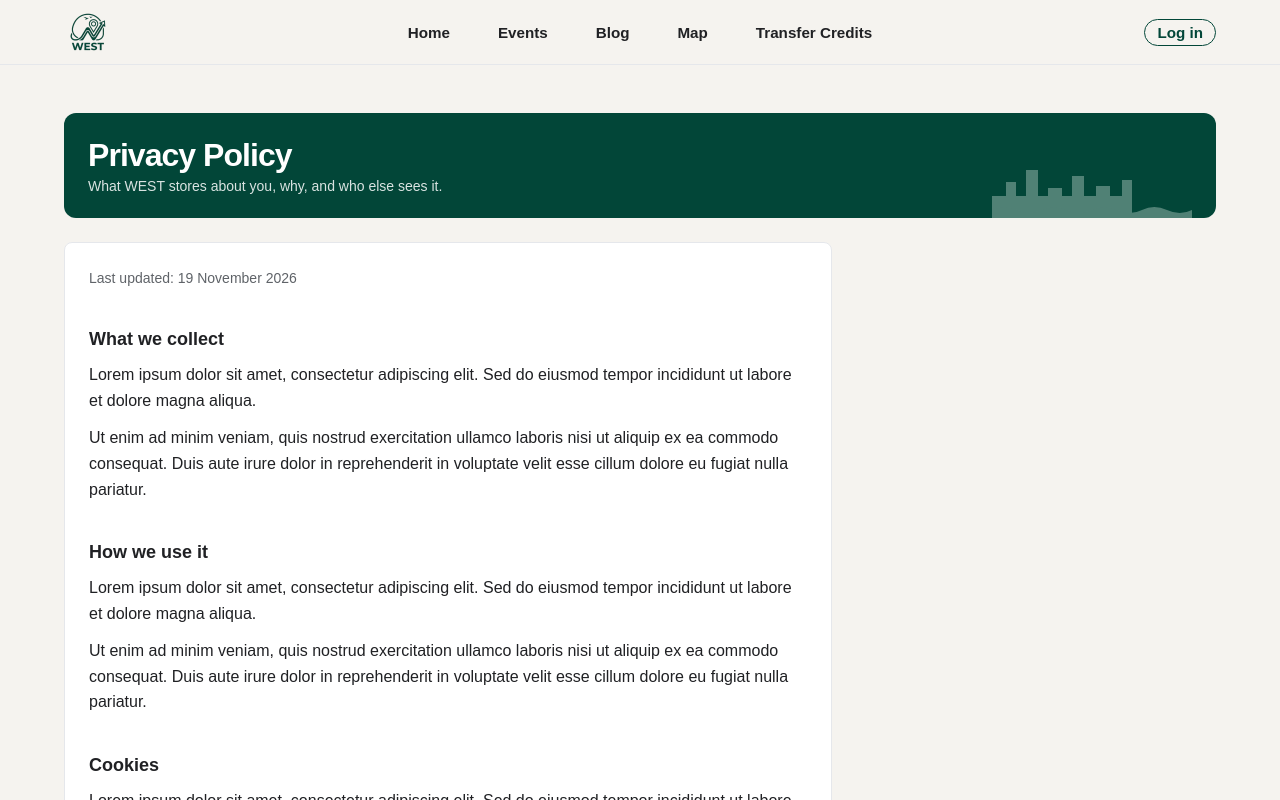
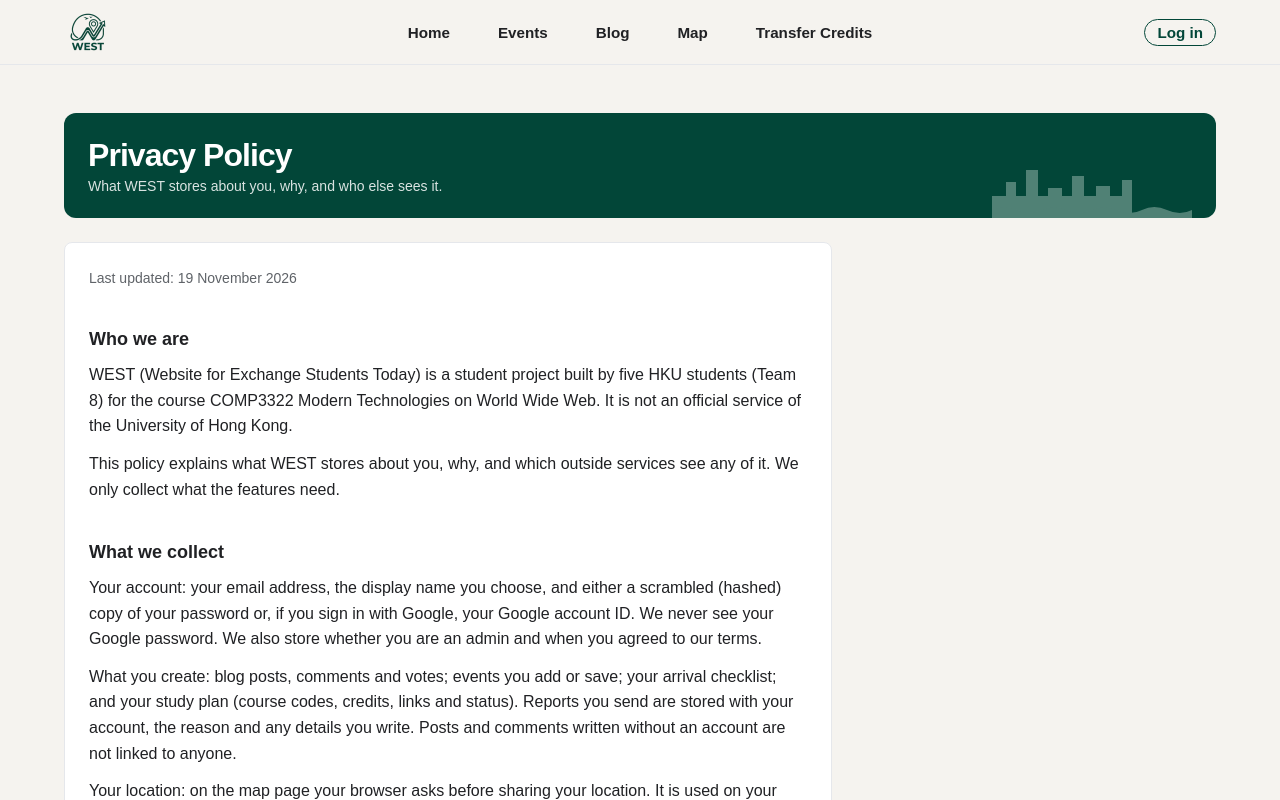
Before and after one commit to riggautam/Team8_COMP3322_GroupProject, a React (Vite) app in the folder frontend/: page /privacy in a window 1280 px wide. Built offline with nearby package versions, Linux system fonts and the light colour scheme; no server answers.

Commit message:
docs: write the privacy policy, terms and credits pages

```diff
--- a/frontend/src/pages/legal/CreditsPage.jsx
+++ b/frontend/src/pages/legal/CreditsPage.jsx
@@ -1,33 +1,42 @@
 import InfoPage from './InfoPage.jsx'
 
-// Placeholder text for now: replace each paragraph with the real wording before the final.
+// Every outside service, library, image and borrowed piece of code. The course requires
+// anything taken from online sources to be cited here, so add to it whenever that happens.
 const SECTIONS = [
   {
-    heading: 'Services',
+    heading: "Services",
     paragraphs: [
-      'Lorem ipsum dolor sit amet, consectetur adipiscing elit. Sed do eiusmod tempor incididunt ut labore et dolore magna aliqua.',
-      'Ut enim ad minim veniam, quis nostrud exercitation ullamco laboris nisi ut aliquip ex ea commodo consequat. Duis aute irure dolor in reprehenderit in voluptate velit esse cillum dolore eu fugiat nulla pariatur.',
+      "Google Maps JavaScript API: the campus map, its markers and the 3D view.",
+      "Google Routes API: walking directions on the map page.",
+      "Sign in with Google (Google Identity, OAuth 2.0): logging in with a Google account.",
+      "OpenRouter, with the NVIDIA Nemotron 3 Ultra model (nvidia/nemotron-3-ultra-550b-a55b:free): suggestions for matching courses.",
+      "Open-Meteo: the weather on the dashboard. Weather data by Open-Meteo.com, licensed under CC BY 4.0.",
+      "Hosting: a server provided by the HKU Department of Computer Science for COMP3322.",
     ],
   },
   {
-    heading: 'Libraries',
+    heading: "Libraries",
     paragraphs: [
-      'Lorem ipsum dolor sit amet, consectetur adipiscing elit. Sed do eiusmod tempor incididunt ut labore et dolore magna aliqua.',
-      'Ut enim ad minim veniam, quis nostrud exercitation ullamco laboris nisi ut aliquip ex ea commodo consequat. Duis aute irure dolor in reprehenderit in voluptate velit esse cillum dolore eu fugiat nulla pariatur.',
+      "Frontend: React and React DOM, React Router, and Vite with @vitejs/plugin-react (all MIT License).",
+      "Backend: Node.js and Express, with express-session, express-mysql-session, express-rate-limit and mysql2 (all MIT License), bcryptjs (BSD-3-Clause License), and nodemon during development (MIT License).",
+      "Database and deployment: MySQL, Docker, Docker Compose and Nginx.",
     ],
   },
   {
-    heading: 'Images and icons',
+    heading: "Images and icons",
     paragraphs: [
-      'Lorem ipsum dolor sit amet, consectetur adipiscing elit. Sed do eiusmod tempor incididunt ut labore et dolore magna aliqua.',
-      'Ut enim ad minim veniam, quis nostrud exercitation ullamco laboris nisi ut aliquip ex ea commodo consequat. Duis aute irure dolor in reprehenderit in voluptate velit esse cillum dolore eu fugiat nulla pariatur.',
+      "The WEST logo and the city skyline drawings were made by the WEST team.",
+      "The university logos (HKU, Queen's University, Simon Fraser University, UNSW Sydney, The University of Queensland and Western University) belong to their universities and are used only to show which university is which.",
+      "The small line icons were / adapted from Feather Icons (MIT License) / Lucide (ISC License).",
+      "Map images © Google.",
     ],
   },
   {
-    heading: 'Code adapted from online sources',
+    heading: "Code adapted from online sources",
     paragraphs: [
-      'Lorem ipsum dolor sit amet, consectetur adipiscing elit. Sed do eiusmod tempor incididunt ut labore et dolore magna aliqua.',
-      'Ut enim ad minim veniam, quis nostrud exercitation ullamco laboris nisi ut aliquip ex ea commodo consequat. Duis aute irure dolor in reprehenderit in voluptate velit esse cillum dolore eu fugiat nulla pariatur.',
+      "The distance and direction (bearing) calculations on the map use the standard haversine and initial-bearing formulas, as explained in Chris Veness's \"Calculate distance, bearing and more between Latitude/Longitude points\" (Movable Type Scripts, MIT License).",
+      "Loading Google Maps, the map markers and walking directions follow examples in the Google Maps Platform documentation. Google sign-in follows Google's \"Using OAuth 2.0 for Web Server Applications\" guide. Rate limiting follows the express-rate-limit documentation.",
+      "Some code and text were drafted with help from AI assistants (Google's Gemmini, DeepSeek and Kimi) and then reviewed, tested and committed by team members, in line with the course's rules on AI use.",
     ],
   },
 ]
--- a/frontend/src/pages/legal/PrivacyPage.jsx
+++ b/frontend/src/pages/legal/PrivacyPage.jsx
@@ -1,47 +1,65 @@
 import InfoPage from './InfoPage.jsx'
 
-// Placeholder text for now: replace each paragraph with the real wording before the final.
 const SECTIONS = [
   {
-    heading: 'What we collect',
+    heading: "Who we are",
     paragraphs: [
-      'Lorem ipsum dolor sit amet, consectetur adipiscing elit. Sed do eiusmod tempor incididunt ut labore et dolore magna aliqua.',
-      'Ut enim ad minim veniam, quis nostrud exercitation ullamco laboris nisi ut aliquip ex ea commodo consequat. Duis aute irure dolor in reprehenderit in voluptate velit esse cillum dolore eu fugiat nulla pariatur.',
+      "WEST (Website for Exchange Students Today) is a student project built by five HKU students (Team 8) for the course COMP3322 Modern Technologies on World Wide Web. It is not an official service of the University of Hong Kong.",
+      "This policy explains what WEST stores about you, why, and which outside services see any of it. We only collect what the features need.",
     ],
   },
   {
-    heading: 'How we use it',
+    heading: "What we collect",
     paragraphs: [
-      'Lorem ipsum dolor sit amet, consectetur adipiscing elit. Sed do eiusmod tempor incididunt ut labore et dolore magna aliqua.',
-      'Ut enim ad minim veniam, quis nostrud exercitation ullamco laboris nisi ut aliquip ex ea commodo consequat. Duis aute irure dolor in reprehenderit in voluptate velit esse cillum dolore eu fugiat nulla pariatur.',
+      "Your account: your email address, the display name you choose, and either a scrambled (hashed) copy of your password or, if you sign in with Google, your Google account ID. We never see your Google password. We also store whether you are an admin and when you agreed to our terms.",
+      "What you create: blog posts, comments and votes; events you add or save; your arrival checklist; and your study plan (course codes, credits, links and status). Reports you send are stored with your account, the reason and any details you write. Posts and comments written without an account are not linked to anyone.",
+      "Your location: on the map page your browser asks before sharing your location. It is used on your device to show where you are and to follow your route. It reaches our server only when you press Walk there from My location, so Google can plan the route, and it is never saved.",
     ],
   },
   {
-    heading: 'Cookies',
+    heading: "How we use it",
     paragraphs: [
-      'Lorem ipsum dolor sit amet, consectetur adipiscing elit. Sed do eiusmod tempor incididunt ut labore et dolore magna aliqua.',
-      'Ut enim ad minim veniam, quis nostrud exercitation ullamco laboris nisi ut aliquip ex ea commodo consequat. Duis aute irure dolor in reprehenderit in voluptate velit esse cillum dolore eu fugiat nulla pariatur.',
+      "To run your account and keep you logged in, to show your own checklist, study plan and saved events, and to show your display name next to what you post.",
+      "To keep WEST safe: logins, sign-ups, posts, reports, route requests and course lookups are limited per account or per internet address. Those counts are kept only in the server's memory and are cleared within an hour.",
+      "We do not sell your data, show ads, or use analytics or tracking tools.",
     ],
   },
   {
-    heading: 'Services we share data with',
+    heading: "Cookies",
     paragraphs: [
-      'Lorem ipsum dolor sit amet, consectetur adipiscing elit. Sed do eiusmod tempor incididunt ut labore et dolore magna aliqua.',
-      'Ut enim ad minim veniam, quis nostrud exercitation ullamco laboris nisi ut aliquip ex ea commodo consequat. Duis aute irure dolor in reprehenderit in voluptate velit esse cillum dolore eu fugiat nulla pariatur.',
+      "WEST uses one cookie, west.sid, and only once you log in. It holds a random session ID that tells our server who you are; the session itself is stored in our database. Page scripts can't read it, browsers don't send it with requests that other websites make to WEST in the background, and it expires after 7 days or when you log out.",
+      "There are no advertising or tracking cookies. The map on the map page is loaded from Google, which may use its own browser storage as described in Google's privacy policy.",
     ],
   },
   {
-    heading: 'Keeping and deleting your data',
+    heading: "Services we share data with",
     paragraphs: [
-      'Lorem ipsum dolor sit amet, consectetur adipiscing elit. Sed do eiusmod tempor incididunt ut labore et dolore magna aliqua.',
-      'Ut enim ad minim veniam, quis nostrud exercitation ullamco laboris nisi ut aliquip ex ea commodo consequat. Duis aute irure dolor in reprehenderit in voluptate velit esse cillum dolore eu fugiat nulla pariatur.',
+      "Google Maps: the map page loads Google's map in your browser, so Google sees your internet address and the part of the map you look at. To plan a walking route, our server sends Google's Routes API the starting point (your location or the place you typed) and the destination.",
+      "Google sign-in: if you choose Continue with Google, Google shares your basic profile (email address, name, Google account ID and profile picture link). We keep only your email address, name and Google account ID.",
+      "OpenRouter: when you look for matching courses, our server sends the course details and the two universities to an AI model through OpenRouter (currently NVIDIA Nemotron). Your name and email are not sent. Free AI models may keep the requests they receive, so don't put personal information in course details.",
+      "Course websites: when you paste a course link, our server visits that page to read the course information.",
+      "Open-Meteo: our server asks Open-Meteo for the weather in Hong Kong. Nothing about you is sent.",
     ],
   },
   {
-    heading: 'Contact',
+    heading: "Who can see what",
     paragraphs: [
-      'Lorem ipsum dolor sit amet, consectetur adipiscing elit. Sed do eiusmod tempor incididunt ut labore et dolore magna aliqua.',
-      'Ut enim ad minim veniam, quis nostrud exercitation ullamco laboris nisi ut aliquip ex ea commodo consequat. Duis aute irure dolor in reprehenderit in voluptate velit esse cillum dolore eu fugiat nulla pariatur.',
+      "Blog posts, comments and events are public: anyone can read them, with the display name of the person who posted them (or Anonymous, or WEST for our sample events). Vote totals are public; who voted is not shown.",
+      "Your checklist, study plan, saved events and reports are private to you. Admins can see reported and hidden content and who posted it, so they can moderate it. Team members who run the server can access the database.",
+    ],
+  },
+  {
+    heading: "Keeping and deleting your data",
+    paragraphs: [
+      "You can delete your own posts, comments, events, checklist items and study plan entries at any time.",
+      "To delete your whole account, email us from the address on the account (see Contact). This removes your account, checklist, study plan, votes, saved events and reports. Your posts and comments stay but show as Anonymous, and your events show as added by WEST; tell us if you want those removed too.",
+      "The web server keeps standard access logs (internet address, page requested and time) to help us find problems. When the course ends, the server and everything in its database may be deleted.",
+    ],
+  },
+  {
+    heading: "Contact",
+    paragraphs: [
+      "Questions about your data, or want it deleted? Email csenq@hku.hk or speak to any member of Team 8.",
     ],
   },
 ]
--- a/frontend/src/pages/legal/TermsPage.jsx
+++ b/frontend/src/pages/legal/TermsPage.jsx
@@ -1,55 +1,67 @@
 import InfoPage from './InfoPage.jsx'
 
-// Placeholder text for now: replace each paragraph with the real wording before the final.
 const SECTIONS = [
   {
-    heading: 'Using WEST',
+    heading: "Using WEST",
     paragraphs: [
-      'Lorem ipsum dolor sit amet, consectetur adipiscing elit. Sed do eiusmod tempor incididunt ut labore et dolore magna aliqua.',
-      'Ut enim ad minim veniam, quis nostrud exercitation ullamco laboris nisi ut aliquip ex ea commodo consequat. Duis aute irure dolor in reprehenderit in voluptate velit esse cillum dolore eu fugiat nulla pariatur.',
+      "WEST is a free student project for HKU exchange students, made for the course COMP3322. It is not an official HKU service, and nothing on it is official university advice.",
+      "By creating an account or posting on WEST, you agree to these terms and to our Privacy Policy. If you don't agree, please don't use WEST.",
     ],
   },
   {
-    heading: 'Your account',
+    heading: "Your account",
     paragraphs: [
-      'Lorem ipsum dolor sit amet, consectetur adipiscing elit. Sed do eiusmod tempor incididunt ut labore et dolore magna aliqua.',
-      'Ut enim ad minim veniam, quis nostrud exercitation ullamco laboris nisi ut aliquip ex ea commodo consequat. Duis aute irure dolor in reprehenderit in voluptate velit esse cillum dolore eu fugiat nulla pariatur.',
+      "Use a real email address and keep your password to yourself; passwords need at least 8 characters. You are responsible for what happens on your account.",
+      "If you sign in with Google using the same email as an existing WEST account, the two are joined and the old password is removed, so from then on you sign in with Google.",
+      "We may suspend or delete accounts that break these terms.",
     ],
   },
   {
-    heading: 'What you post',
+    heading: "What you post",
     paragraphs: [
-      'Lorem ipsum dolor sit amet, consectetur adipiscing elit. Sed do eiusmod tempor incididunt ut labore et dolore magna aliqua.',
-      'Ut enim ad minim veniam, quis nostrud exercitation ullamco laboris nisi ut aliquip ex ea commodo consequat. Duis aute irure dolor in reprehenderit in voluptate velit esse cillum dolore eu fugiat nulla pariatur.',
+      "Anyone can read blog posts, comments and events, even without an account. Don't post anything you wouldn't want other students to see.",
+      "Don't post spam or advertising, offensive or abusive content, other people's personal information, false or misleading information, or anything illegal or that you don't have the right to share. Events must be real and their details accurate.",
+      "You keep ownership of what you post and allow WEST to show it on the site. You can edit or delete your own posts and events, and delete your own comments.",
+      "Without an account you can post up to 5 posts and comments an hour. With an account you can add up to 10 events an hour.",
     ],
   },
   {
-    heading: 'Reports and moderation',
+    heading: "Reports and moderation",
     paragraphs: [
-      'Lorem ipsum dolor sit amet, consectetur adipiscing elit. Sed do eiusmod tempor incididunt ut labore et dolore magna aliqua.',
-      'Ut enim ad minim veniam, quis nostrud exercitation ullamco laboris nisi ut aliquip ex ea commodo consequat. Duis aute irure dolor in reprehenderit in voluptate velit esse cillum dolore eu fugiat nulla pariatur.',
+      "If something breaks these rules, use its Report link. You need to be logged in, and each person can report an item once.",
+      "When three different people report the same item, it is hidden automatically until an admin reviews it. Admins can keep, hide, restore or delete reported content, and can remove anything that breaks these terms without warning.",
     ],
   },
   {
-    heading: 'Course matches are suggestions',
+    heading: "Course matches are suggestions",
     paragraphs: [
-      'Lorem ipsum dolor sit amet, consectetur adipiscing elit. Sed do eiusmod tempor incididunt ut labore et dolore magna aliqua.',
-      'Ut enim ad minim veniam, quis nostrud exercitation ullamco laboris nisi ut aliquip ex ea commodo consequat. Duis aute irure dolor in reprehenderit in voluptate velit esse cillum dolore eu fugiat nulla pariatur.',
+      "Course matches and match percentages are rough estimates made by an AI model from the information you give it. They are not official equivalencies and may be wrong.",
+      "Always confirm credit transfers with your home university and HKU before you rely on them. The approved, pending and rejected statuses in your study plan are only notes for yourself.",
     ],
   },
   {
-    heading: 'No warranty',
+    heading: "Maps, events and other information",
     paragraphs: [
-      'Lorem ipsum dolor sit amet, consectetur adipiscing elit. Sed do eiusmod tempor incididunt ut labore et dolore magna aliqua.',
-      'Ut enim ad minim veniam, quis nostrud exercitation ullamco laboris nisi ut aliquip ex ea commodo consequat. Duis aute irure dolor in reprehenderit in voluptate velit esse cillum dolore eu fugiat nulla pariatur.',
+      "Walking directions come from Google and may not know about stairs, lifts, building entrances or closures. Use your own judgement and stay safe while walking.",
+      "Events are posted by students. WEST does not organise or check them, so confirm the details with the organiser before you go.",
     ],
   },
   {
-    heading: 'Changes to these terms',
+    heading: "No warranty",
     paragraphs: [
-      'Lorem ipsum dolor sit amet, consectetur adipiscing elit. Sed do eiusmod tempor incididunt ut labore et dolore magna aliqua.',
-      'Ut enim ad minim veniam, quis nostrud exercitation ullamco laboris nisi ut aliquip ex ea commodo consequat. Duis aute irure dolor in reprehenderit in voluptate velit esse cillum dolore eu fugiat nulla pariatur.',
+      "WEST is provided as it is, as a student project. It may be unavailable, change or lose data at any time, and we can't promise that anything on it is correct or complete.",
+      "As far as the law allows, the WEST team is not responsible for any loss or harm that comes from using WEST or relying on what it shows.",
     ],
+  },
+  {
+    heading: "Changes to these terms",
+    paragraphs: [
+      "We may update these terms. The date at the top shows when they last changed. If you keep using WEST after a change, you accept the new terms.",
+    ],
+  },
+  {
+    heading: "Contact",
+    paragraphs: ["Questions about these terms? Email csenq@hku.hk."],
   },
 ]
 
```
